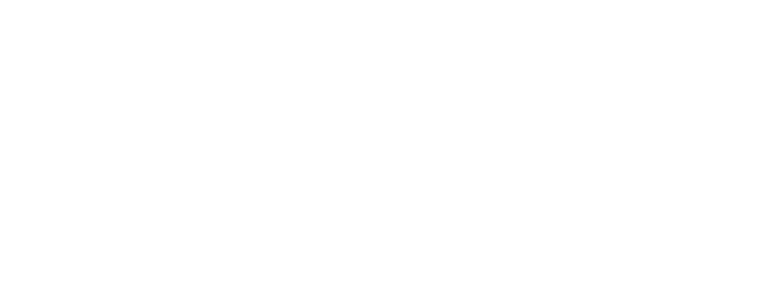
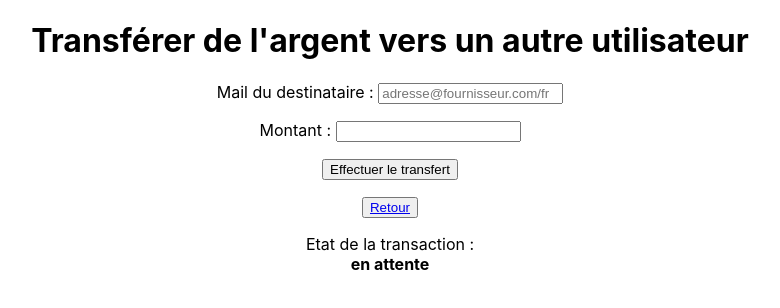
Before and after one commit to bensousss/repoappweb, a React (Create React App) app: page /Transfert in a window 1280 px wide. Shown: the top 308 px of the page, without its empty margins (250-1030 px from the left). Built offline with nearby package versions, Linux system fonts and the light colour scheme.

Commit message:
ajout page transfert

```diff
--- a/src/Acceuil_logged.js
+++ b/src/Acceuil_logged.js
@@ -12,7 +12,7 @@ export class Acceuil_logged  extends React.Component {
                     <p>Solde : XXXX€</p>
                 </div>
                 <div className="checkProfil">
-                <button><Link to={"/ProfilPage"}>Profil</Link></button>
+                    <button><Link to={"/ProfilPage"}>Profil</Link></button>
                 </div>
                 <div className="faireDepot">
                     <button type="submit">Dépôt</button>
@@ -21,7 +21,7 @@ export class Acceuil_logged  extends React.Component {
                     <button type="submit">Retrait</button>
                 </div>
                 <div className="faireTransfert">
-                    <button type="submit">Transfert</button>
+                <button><Link to={"/Transfert"}>Transfert</Link></button>
                 </div>
             </div>
         )
--- a/src/App.css
+++ b/src/App.css
@@ -20,3 +20,7 @@
 .App-link {
   color: #09d3ac;
 }
+
+.App-bold {
+  font-weight: bold;
+}
--- a/src/Roots.js
+++ b/src/Roots.js
@@ -5,6 +5,7 @@ import {ConnexionPage} from './ConnexionPage';
 import {InscriptionPage} from './InscriptionPage';
 import {Acceuil_logged} from './Acceuil_logged';
 import {ProfilPage} from './ProfilPage';
+import { Transfert } from './Transfert';
 
 export class Roots extends React.Component{
 
@@ -17,6 +18,7 @@ export class Roots extends React.Component{
                     <Route path="/InscriptionPage" component ={InscriptionPage}/>
                     <Route path="/Acceuil_logged" component ={Acceuil_logged}/>
                     <Route path="/ProfilPage" component={ProfilPage}/>
+                    <Route path="/Transfert" component={Transfert}/>
                 </div>
             </Router>
         );
--- /dev/null
+++ b/src/Transfert.js
@@ -0,0 +1,57 @@
+import React from 'react';
+import {Link} from 'react-router-dom';
+import './App.css';
+
+export class Transfert extends React.Component {
+
+    state =  {
+        text: 'en attente'
+    }
+
+    onClickButton = () => {
+        this.setState({
+          text: 'effectuée'
+        });
+      }
+
+    render () {
+        return (
+            <div className="wrapper">
+                <div className="form-wrapper">
+                    <h1>Transférer de l'argent vers un autre utilisateur</h1>
+                    <p>
+                        <label htmlFor="mail">Mail du destinataire : </label>
+                        <input
+                            type="text"
+                            className=""
+                            placeholder="adresse@fournisseur.com/fr"
+                            name="mail"
+                            noValidate
+                            onChange={this.handleChange}
+                        />
+                    </p>
+                    <p>
+                        <label htmlFor="amount">Montant : </label>
+                        <input
+                            type="text"
+                            className=""
+                            placeholder=""
+                            name="amount"
+                            noValidate
+                            onChange={this.handleChange}
+                        />
+                    </p>
+                    <p>
+                        <button type="submit" onClick={this.onClickButton}>Effectuer le transfert</button>
+                    </p>
+                    <p>
+                        <button><Link to={"/Acceuil_logged"}>Retour</Link></button>
+                    </p>
+                    <p>
+                        Etat de la transaction : <div className="App-bold">{this.state.text}</div>
+                    </p>
+                </div>
+            </div>
+        )
+    }
+}
```
